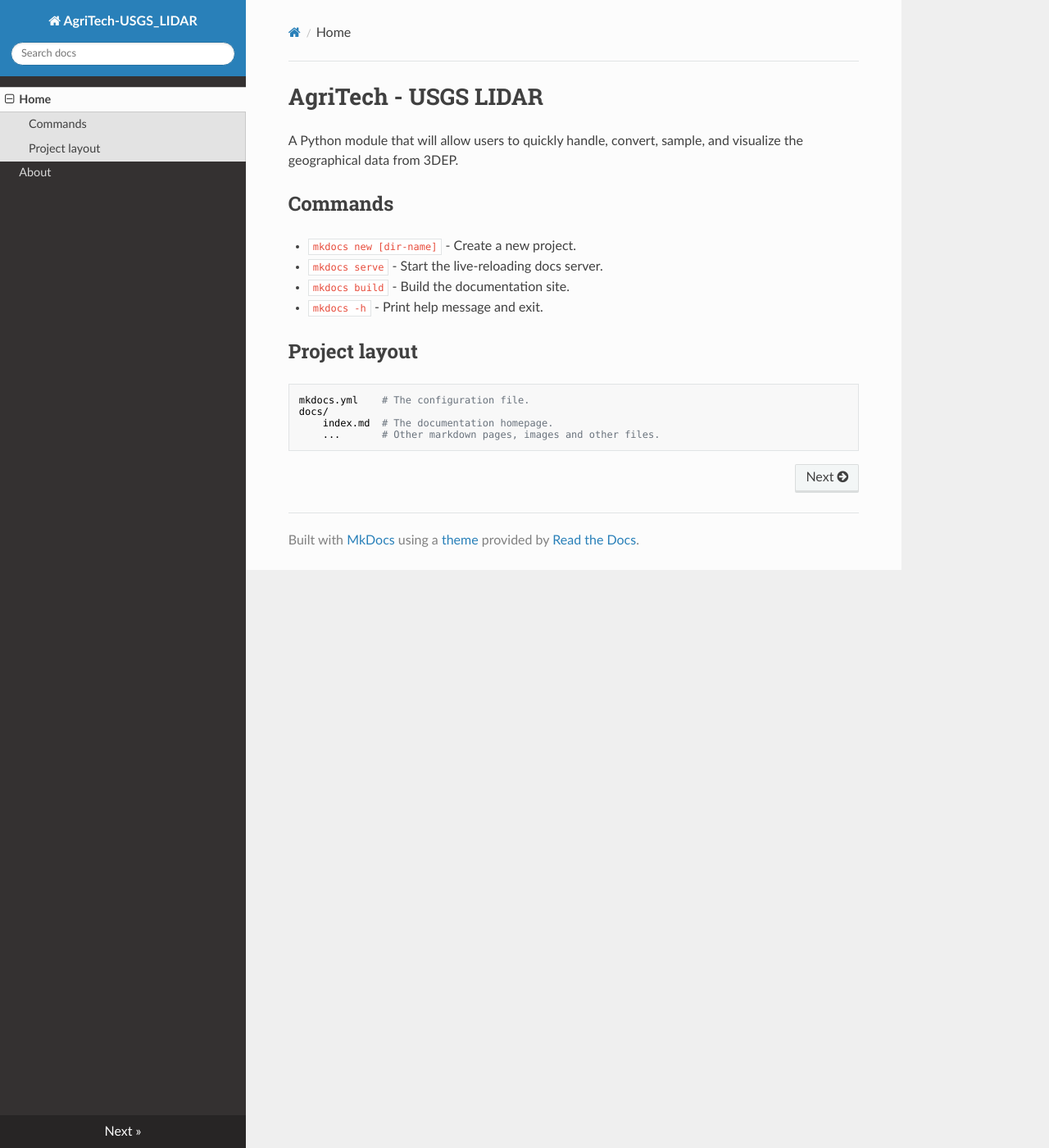
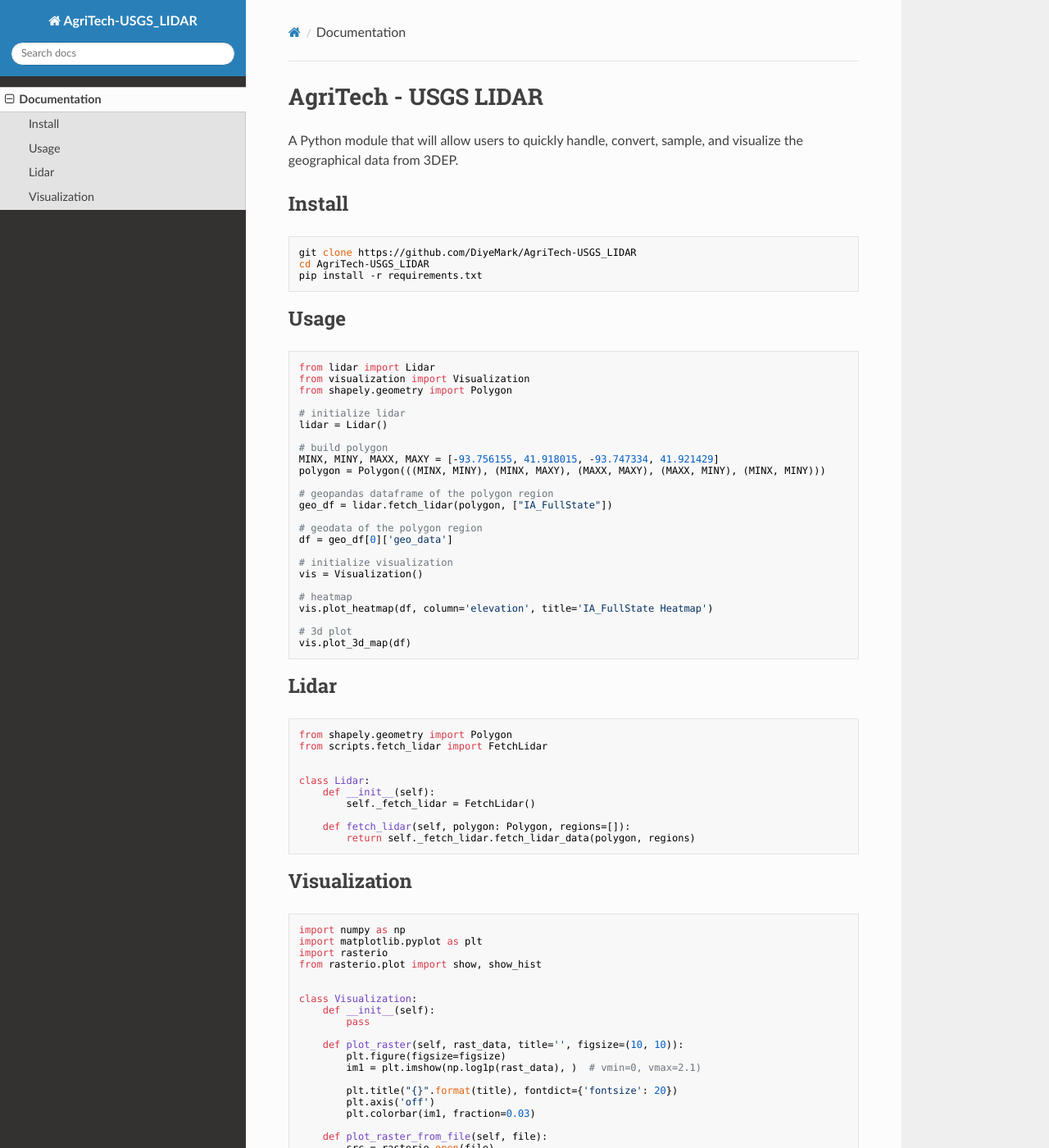
Before and after one commit to DiyeMark/AgriTech-USGS_LIDAR, an MkDocs documentation site: the page built from docs/index.md, in a window 1280 px wide and 1400 px high. Shown: the whole window at 82% size. Built offline with MkDocs 1.6.1, drawn with Linux system fonts in a browser that asks for light colours; nearby versions of some CDN libraries; some of the changed text lies outside the part shown.

Commit message:
edit: docs page

````diff
--- a/docs/index.md
+++ b/docs/index.md
@@ -1,15 +1,103 @@
 # AgriTech - USGS LIDAR
 A Python module that will allow users to quickly handle, convert, sample, and visualize the geographical data from 3DEP.
-## Commands
 
-* `mkdocs new [dir-name]` - Create a new project.
-* `mkdocs serve` - Start the live-reloading docs server.
-* `mkdocs build` - Build the documentation site.
-* `mkdocs -h` - Print help message and exit.
+## Install
+```
+git clone https://github.com/DiyeMark/AgriTech-USGS_LIDAR
+cd AgriTech-USGS_LIDAR
+pip install -r requirements.txt
+```
 
-## Project layout
+## Usage
 
-    mkdocs.yml    # The configuration file.
-    docs/
-        index.md  # The documentation homepage.
-        ...       # Other markdown pages, images and other files.
+```python
+from lidar import Lidar
+from visualization import Visualization
+from shapely.geometry import Polygon
+
+# initialize lidar
+lidar = Lidar()
+
+# build polygon
+MINX, MINY, MAXX, MAXY = [-93.756155, 41.918015, -93.747334, 41.921429]
+polygon = Polygon(((MINX, MINY), (MINX, MAXY), (MAXX, MAXY), (MAXX, MINY), (MINX, MINY)))
+
+# geopandas dataframe of the polygon region
+geo_df = lidar.fetch_lidar(polygon, ["IA_FullState"])
+
+# geodata of the polygon region
+df = geo_df[0]['geo_data']
+
+# initialize visualization
+vis = Visualization()
+
+# heatmap
+vis.plot_heatmap(df, column='elevation', title='IA_FullState Heatmap')
+
+# 3d plot
+vis.plot_3d_map(df)
+```
+## Lidar
+```
+from shapely.geometry import Polygon
+from scripts.fetch_lidar import FetchLidar
+
+
+class Lidar:
+    def __init__(self):
+        self._fetch_lidar = FetchLidar()
+
+    def fetch_lidar(self, polygon: Polygon, regions=[]):
+        return self._fetch_lidar.fetch_lidar_data(polygon, regions)
+```
+## Visualization
+```
+import numpy as np
+import matplotlib.pyplot as plt
+import rasterio
+from rasterio.plot import show, show_hist
+
+
+class Visualization:
+    def __init__(self):
+        pass
+
+    def plot_raster(self, rast_data, title='', figsize=(10, 10)):
+        plt.figure(figsize=figsize)
+        im1 = plt.imshow(np.log1p(rast_data), )  # vmin=0, vmax=2.1)
+
+        plt.title("{}".format(title), fontdict={'fontsize': 20})
+        plt.axis('off')
+        plt.colorbar(im1, fraction=0.03)
+
+    def plot_raster_from_file(self, file):
+        src = rasterio.open(file)
+        fig, (axrgb, axhist) = plt.subplots(1, 2, figsize=(14, 7))
+        show(src, cmap='Greys_r', contour=True, ax=axrgb)
+        show_hist(src, bins=50, histtype='stepfilled',
+                  lw=0.0, stacked=False, alpha=0.3, ax=axhist)
+        plt.show()
+
+    def plot_heatmap(self, df, column, title):
+        fig, ax = plt.subplots(1, 1, figsize=(12, 10))
+        fig.patch.set_alpha(0)
+        plt.grid('on', zorder=0)
+        df.plot(column=column, ax=ax, legend=True, cmap="terrain")
+        plt.title(title)
+        plt.xlabel('Longitude')
+        plt.ylabel('Latitude')
+        plt.show()
+
+    def plot_3d_map(self, data):
+        fig, ax = plt.subplots(1, 1, figsize=(12, 10))
+        fig.set_size_inches(18.5, 10.5, forward=True)
+        ax = plt.axes(projection='3d')
+        x = data.geometry.x
+        y = data.geometry.y
+        z = data.elevation
+        points = np.vstack((x, y, z)).transpose()
+        ax.scatter(points[:, 0], points[:, 1], points[:, 2], s=0.01)
+        ax.set_xlabel('Longitude')
+        ax.set_ylabel('Latitude')
+        plt.show()
+```
--- a/mkdocs.yml
+++ b/mkdocs.yml
@@ -1,6 +1,5 @@
 site_name: AgriTech-USGS_LIDAR
 site_url: https://diyemark.github.io/AgriTech-USGS_LIDAR/
 nav:
-    - Home: index.md
-    - About: about.md
+    - Documentation: index.md
 theme: readthedocs
````
Also changed, not shown: docs/about.md (deleted).
